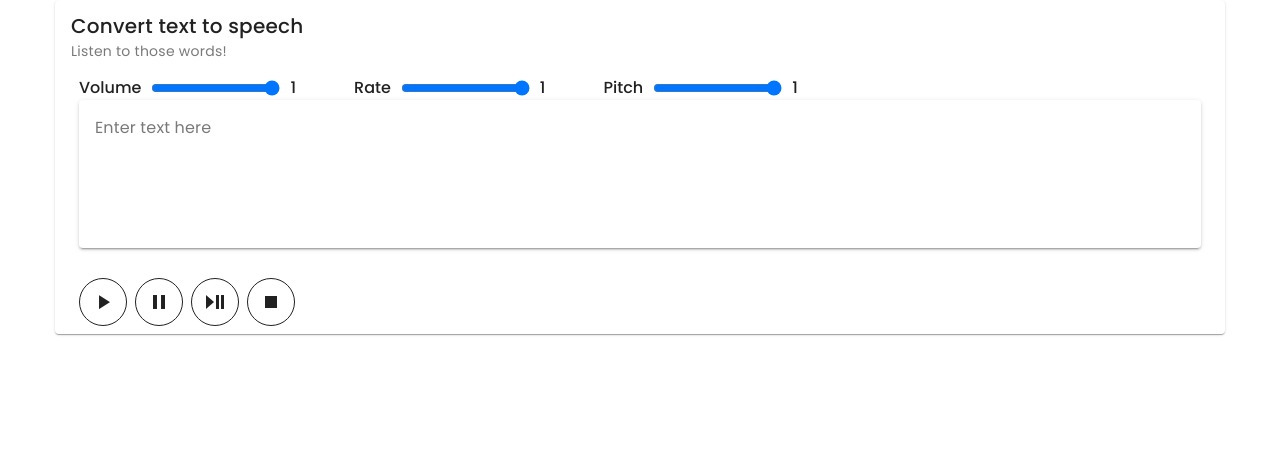
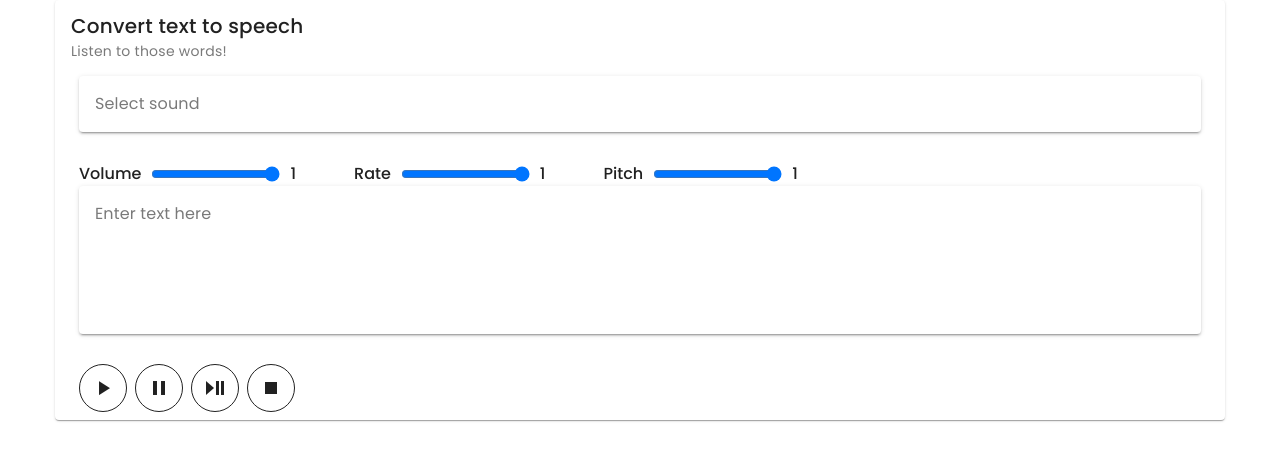
Before and after one commit to XurshidKarimov/text-to-sound, a Vue app: page / in a window 1280 px wide. Shown: the top 460 px of the page. Built offline with nearby package versions, Linux system fonts and the light colour scheme.

Commit message:
project first test

```diff
--- a/src/App.vue
+++ b/src/App.vue
@@ -1,6 +1,14 @@
 <template>
   <div class="container">
     <v-card title="Convert text to speech" subtitle="Listen to those words!">
+      <v-select
+      clearable
+      chips
+      label="Select sound"
+      :items="[]"
+      variant="solo"
+      class="px-6 mb-2"
+      ></v-select>
       <div class="d-flex inputs-list-set">
         <div v-for="item in arr" :key="item" class="d-flex inputs-set px-6">
           <p class="lead">{{ item }}</p>
@@ -8,9 +16,11 @@
           <span :id="`${item}-label`">1</span>
         </div>
       </div>
-      <v-textarea class="px-6" label="Enter text here" variant="solo"></v-textarea>
+
+      <v-textarea ref="textareaValue" class="px-6" label="Enter text here" variant="solo"></v-textarea>
+
       <v-card-actions class="px-6">
-        <v-btn icon="mdi-play" variant="outlined"></v-btn>
+        <v-btn icon="mdi-play" variant="outlined" @click="textToSound"></v-btn>
         <v-btn icon="mdi-pause" variant="outlined"></v-btn>
         <v-btn icon="mdi-play-pause" variant="outlined"></v-btn>
         <v-btn icon="mdi-stop" variant="outlined"></v-btn>
@@ -20,7 +30,16 @@
 </template>
 
 <script setup>
+import {ref} from 'vue';
+
 const arr = ['Volume', 'Rate', 'Pitch'];
+
+const textareaValue = ref('');
+
+function textToSound(){
+  let utterance = new SpeechSynthesisUtterance(textareaValue.value.value);
+  speechSynthesis.speak(utterance);
+}
 </script>
 
 
```
